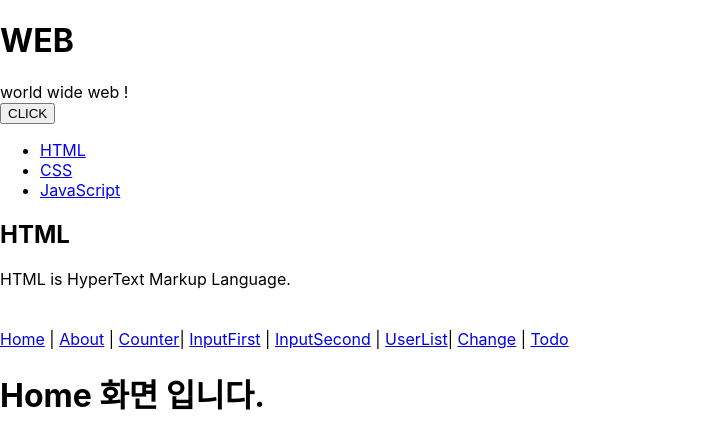
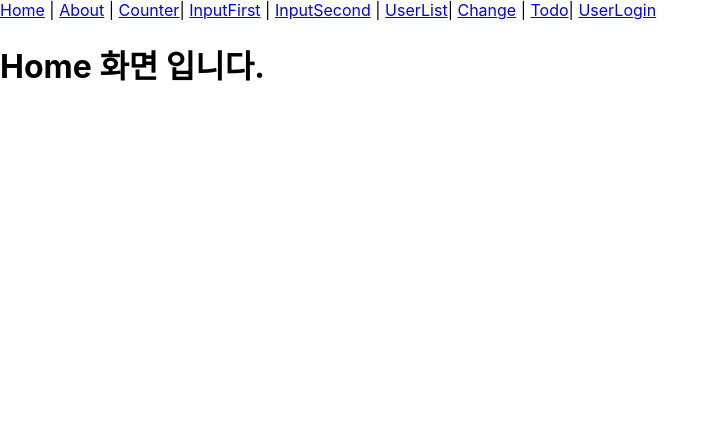
Before and after one commit to miyoung-park/react_project, a React (Create React App) app: page / in a window 1280 px wide. Shown: the top 448 px of the page, without its empty margins (0-718 px from the left). Built offline with nearby package versions, Linux system fonts and the light colour scheme.

Commit message:
axios instance 추가

```diff
--- a/package.json
+++ b/package.json
@@ -6,6 +6,7 @@
     "@testing-library/jest-dom": "^5.16.5",
     "@testing-library/react": "^13.4.0",
     "@testing-library/user-event": "^13.5.0",
+    "axios": "^1.4.0",
     "react": "^18.2.0",
     "react-dom": "^18.2.0",
     "react-router-dom": "^6.11.1",
--- a/src/App.js
+++ b/src/App.js
@@ -1,4 +1,4 @@
-import React, {Component} from "react";
+import React from "react";
 import { Routes, Route, Link } from "react-router-dom";
 import Home from "./views/Home";
 import About from "./views/About";
@@ -11,6 +11,7 @@ import Subject from "./views/Subject";
 import Navigation from "./views/Navigation";
 import Content from "./views/Content";
 import TodoApp from "./views/TodoApp";
+import UserLogin from "./views/UserLogin";
 
 
 
@@ -20,15 +21,15 @@ import TodoApp from "./views/TodoApp";
 function App() {
     return (
         <div>
-            <Subject title="WEB" sub="world wide web !"/>
-            <Navigation />
-            <Content />
+            {/*<Subject title="WEB" sub="world wide web !"/>*/}
+            {/*<Navigation />*/}
+            {/*<Content />*/}
 
-            <br/><br/>
+            {/*<br/><br/>*/}
             <nav>
                 <Link to="/">Home</Link> | <Link to="/about">About</Link> | <Link to="/counter">Counter</Link>
                 | <Link to="/input/first">InputFirst</Link> | <Link to="/input/second">InputSecond</Link> | <Link to="/list">UserList</Link>
-                | <Link to="/change">Change</Link> | <Link to="/todo">Todo</Link>
+                | <Link to="/change">Change</Link> | <Link to="/todo">Todo</Link>| <Link to="/login">UserLogin</Link>
             </nav>
             <Routes>
                 <Route path="/" element={<Home/>}/>
@@ -39,6 +40,7 @@ function App() {
                 <Route path="/list" element={<UserList/>}/>
                 <Route path="/change" element={<Change/>}/>
                 <Route path="/todo" element={<TodoApp/>}/>
+                <Route path="/login" element={<UserLogin/>}/>
             </Routes>
         </div>
     )
```
Also changed, not shown: src/plugin/axios-instance.js (added, +19 -0 lines), 1 other file (tests, documents, lock files or other folders).
